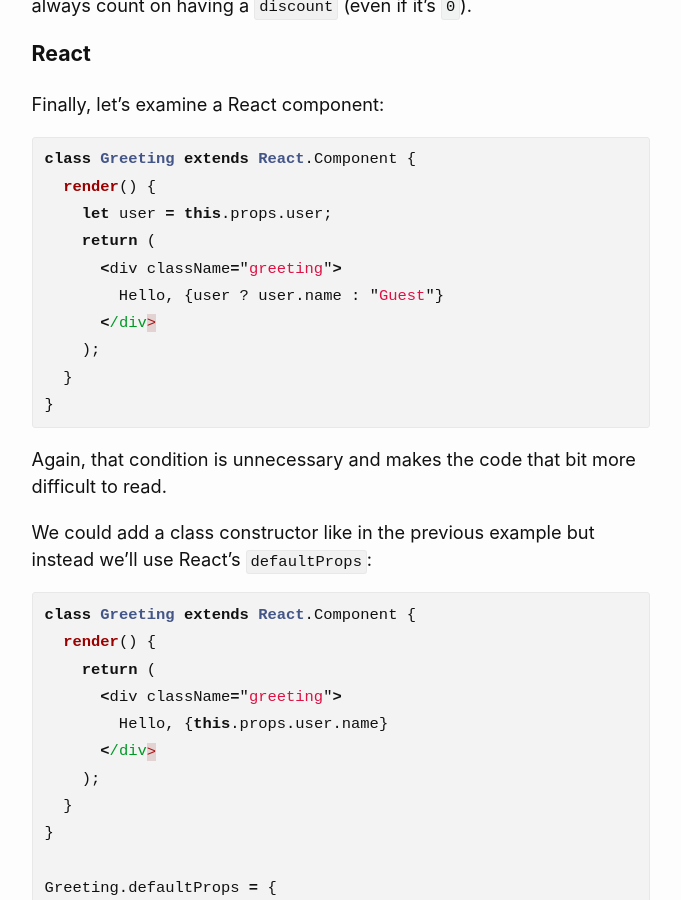
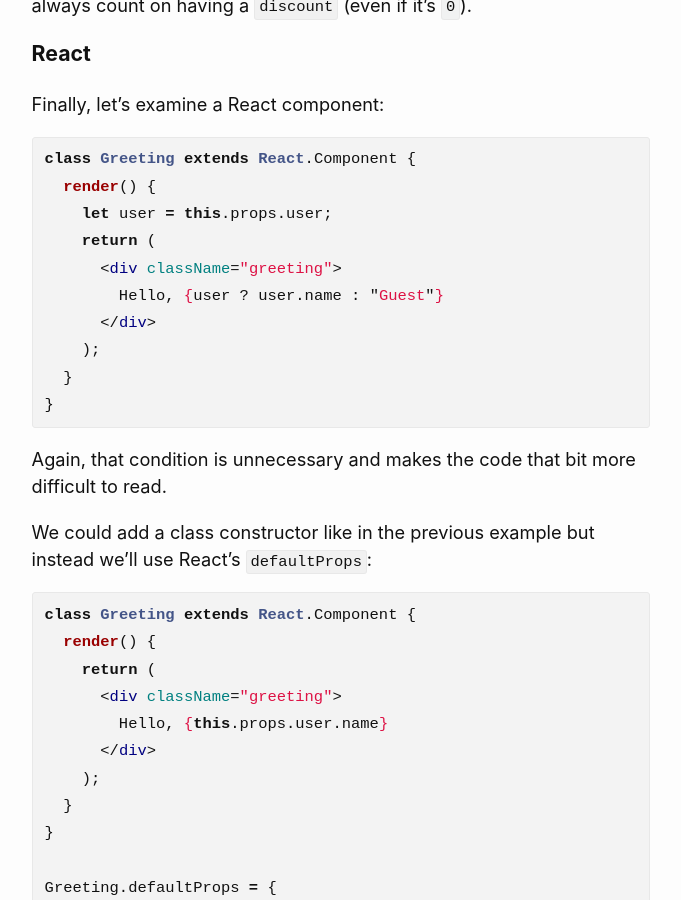
Before and after one commit to guilhermesimoes/guilhermesimoes.github.io, a Jekyll site: the page built from _posts/2018-10-17-null-object-pattern-es6-classes-and-react-default-props.md, in a window 1280 px wide and 900 px high, scrolled down 2647 px. Shown: the whole window, without its empty margins (299-980 px from the left). Built offline with Jekyll 4.4.1, drawn with Linux system fonts in a browser that asks for light colours.

Commit message:
Improve React syntax highlighting

````diff
--- a/_posts/2018-10-17-null-object-pattern-es6-classes-and-react-default-props.md
+++ b/_posts/2018-10-17-null-object-pattern-es6-classes-and-react-default-props.md
@@ -84,7 +84,7 @@
 ### React
 
 Finally, let's examine a React component:
-```javascript
+```react
 class Greeting extends React.Component {
   render() {
     let user = this.props.user;
@@ -99,7 +99,7 @@
 Again, that condition is unnecessary and makes the code that bit more difficult to read.
 
 We could add a class constructor like in the previous example but instead we'll use React's `defaultProps`:
-```javascript
+```react
 class Greeting extends React.Component {
   render() {
     return (
````
